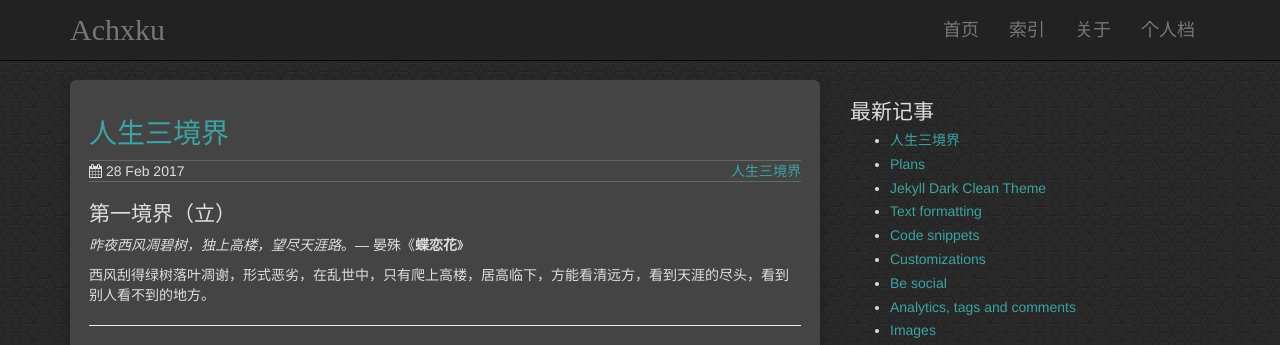
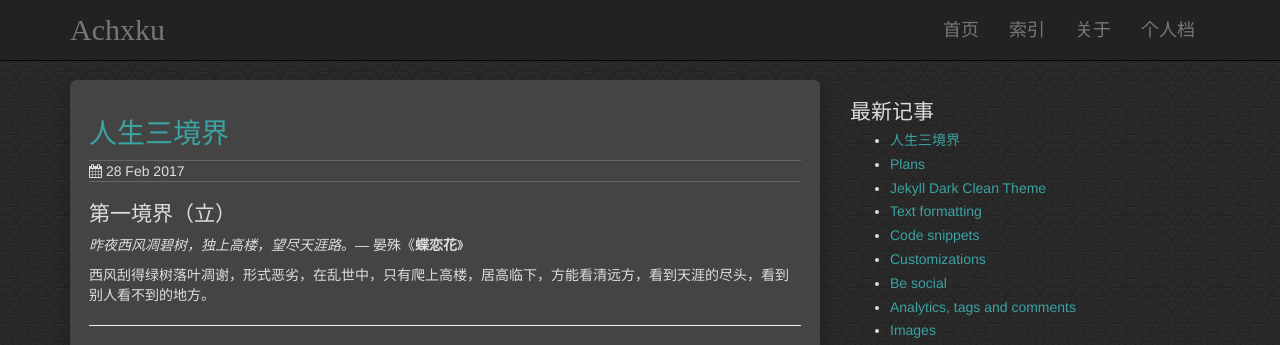
Before and after one commit to swolfar/swolfar.github.com, a Jekyll site: the page built from _posts/reads/2017-02-28-人生三境界.md, in a window 1280 px wide and 953 px high. Shown: the top 345 px of the window. Built offline with Jekyll 4.4.1, drawn with Linux system fonts in a browser that asks for light colours.

Commit message:
change sidbar

```diff
--- a/_posts/reads/2017-02-28-人生三境界.md
+++ b/_posts/reads/2017-02-28-人生三境界.md
@@ -3,8 +3,6 @@ layout: post
 title: "人生三境界"
 date: 2017-02-28
 description: "人生三境界"
-tags:
- - 人生三境界
 ---
 
 ## 第一境界（立）
```
